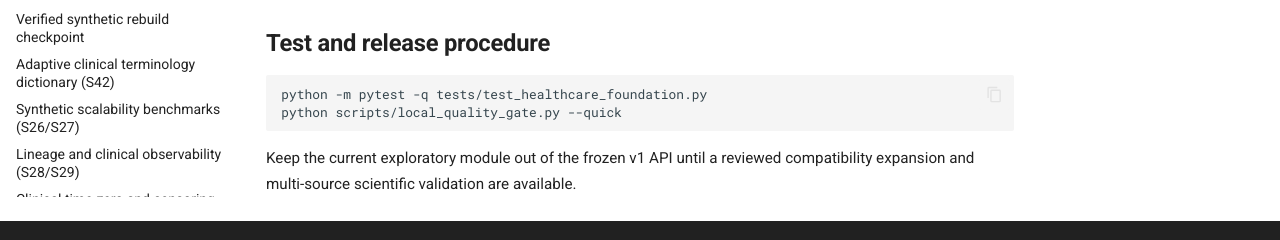
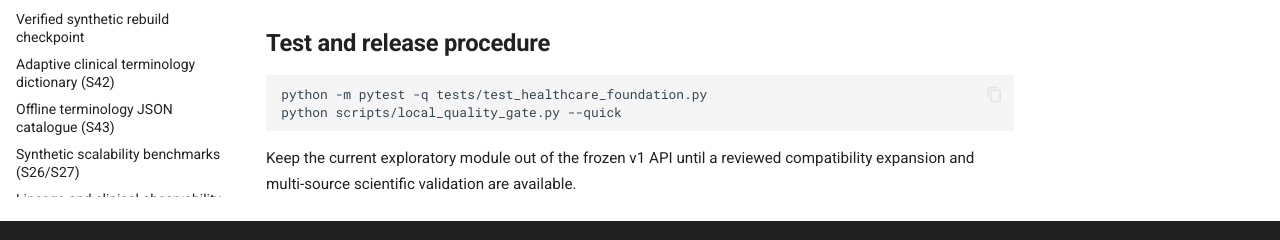
Before and after one commit to appsplorer/thomaslab-docs, an MkDocs documentation site: the page built from docs/guides/healthcare-foundation.md, in a window 1280 px wide and 900 px high, scrolled down 578 px. Shown: the part 657-897 px from the top of the window. Built offline with MkDocs 1.6.1 and Material for MkDocs 9.7.7, drawn with Linux system fonts in a browser that asks for light colours; comment, search, counter and statistics services are not loaded.

Commit message:
docs(nav): expose S43 offline clinical source JSON catalog

```diff
--- a/mkdocs.yml
+++ b/mkdocs.yml
@@ -87,6 +87,7 @@ nav:
       - 'S37–S41 research-readiness candidates': guides/ehr-s37-s41-readiness.md
       - 'Verified synthetic rebuild checkpoint': reference/functions/rebuild_verification.md
       - 'Adaptive clinical terminology dictionary (S42)': reference/functions/adaptive_dictionary.md
+      - 'Offline terminology JSON catalogue (S43)': reference/functions/clinical_terminology_catalog.md
       - 'Synthetic scalability benchmarks (S26/S27)': reference/functions/synthetic_scale.md
       - 'Lineage and clinical observability (S28/S29)': reference/functions/lineage_observability.md
       - 'Clinical time-zero and censoring gate (S30)': reference/functions/study_safety_gate.md
```
